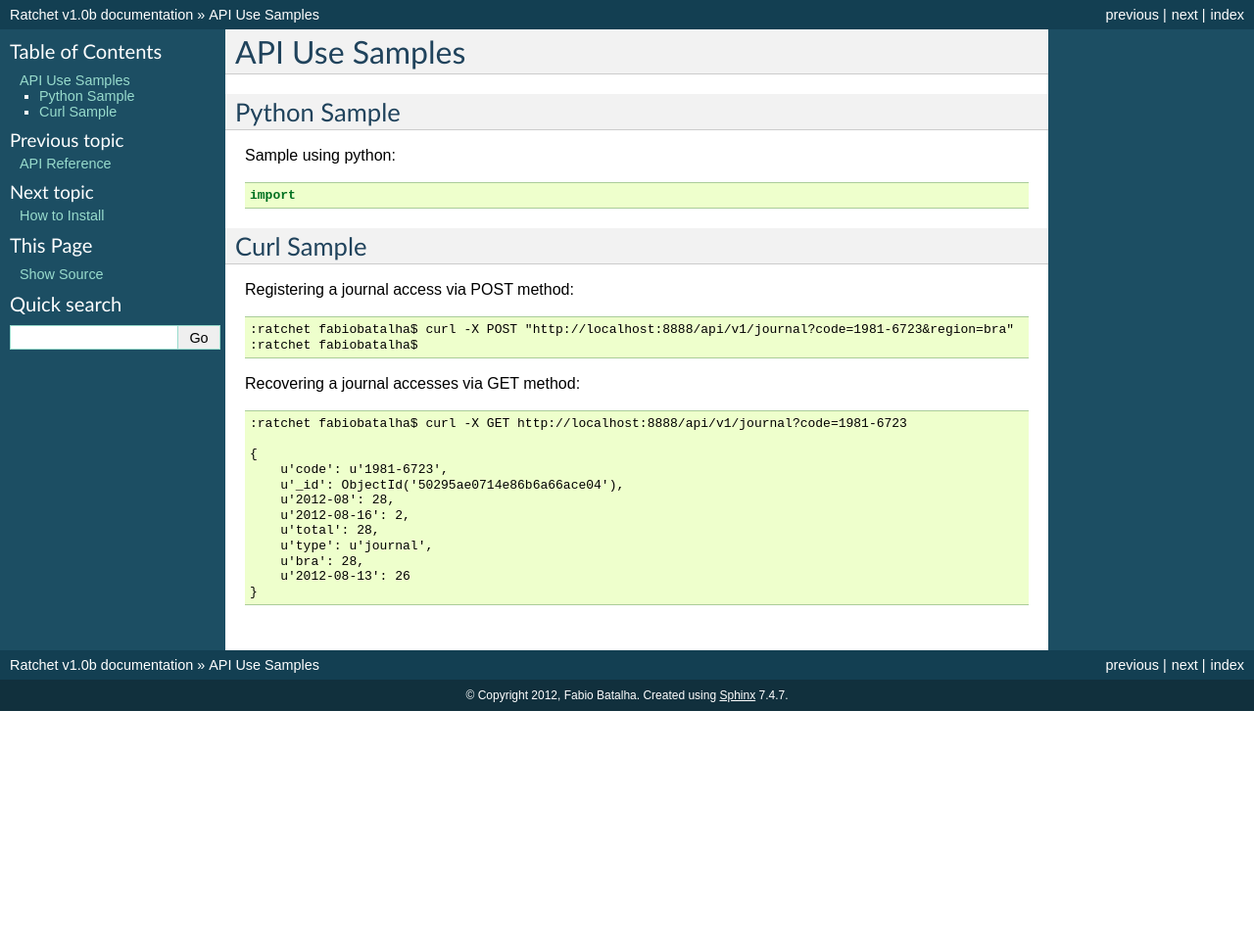
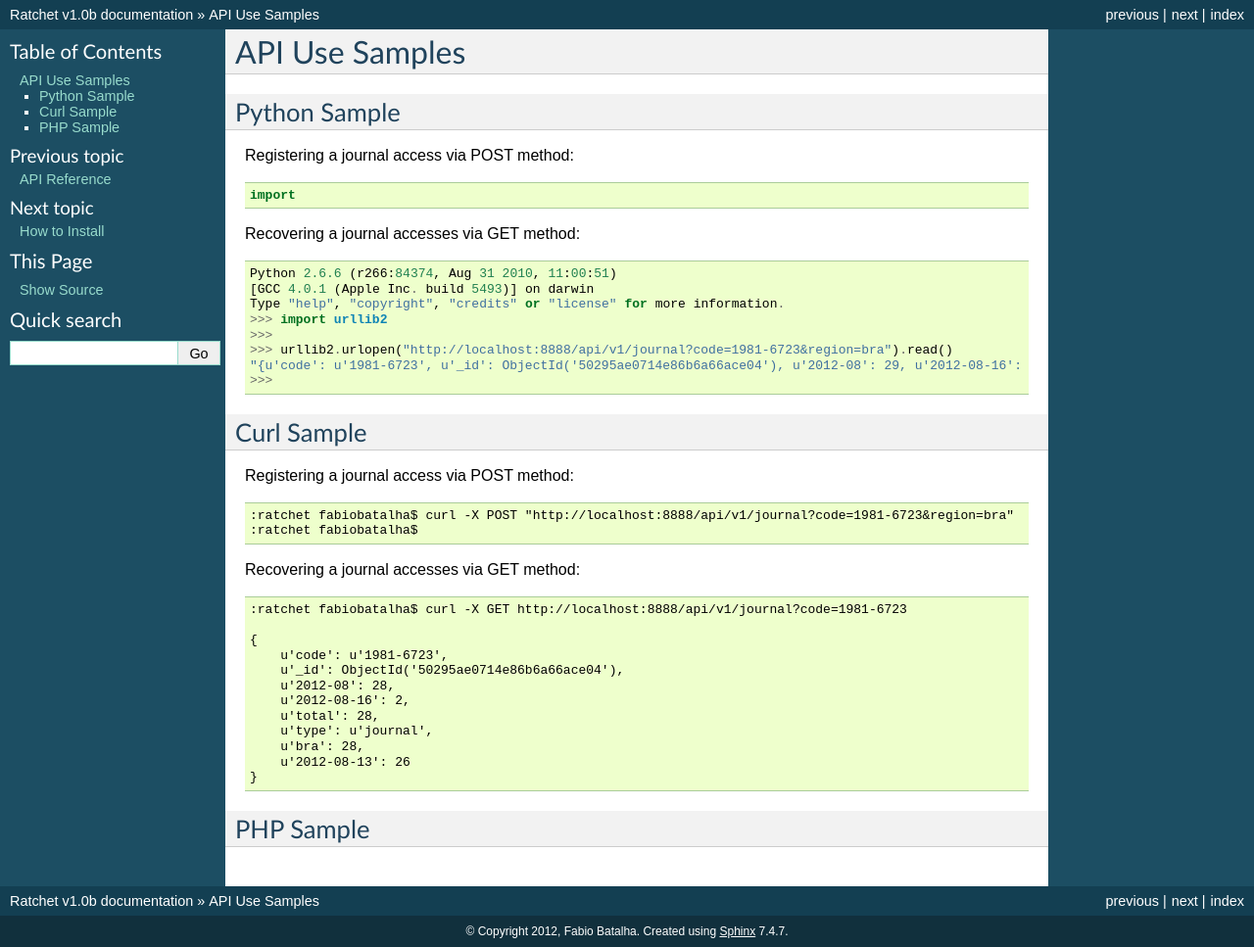
Before and after one commit to scieloorg/ratchet, a Sphinx documentation site: the page built from docs/api_samples.rst, in a window 1280 px wide. Shown: the whole page at 98% size. Built offline with Sphinx 7.4.7, drawn with Linux system fonts in a browser that asks for light colours; pages that are not in the unit, such as notebooks, are missing from menus; before the commit the page ends 900 px from its top, so only the background shows below that.

Commit message:
Docs para python

```diff
--- a/docs/api_samples.rst
+++ b/docs/api_samples.rst
@@ -5,10 +5,20 @@
 Python Sample
 =============
 
-Sample using python::
+Registering a journal access via POST method::
 
     import
 
+Recovering a journal accesses via GET method::
+
+    Python 2.6.6 (r266:84374, Aug 31 2010, 11:00:51)
+    [GCC 4.0.1 (Apple Inc. build 5493)] on darwin
+    Type "help", "copyright", "credits" or "license" for more information.
+    >>> import urllib2
+    >>>
+    >>> urllib2.urlopen("http://localhost:8888/api/v1/journal?code=1981-6723&region=bra").read()
+    "{u'code': u'1981-6723', u'_id': ObjectId('50295ae0714e86b6a66ace04'), u'2012-08': 29, u'2012-08-16': 3, u'total': 29, u'type': u'journal', u'bra': 29, u'2012-08-13': 26}"
+    >>>
 
 Curl Sample
 ===========
@@ -32,3 +42,6 @@
         u'bra': 28,
         u'2012-08-13': 26
     }
+
+PHP Sample
+==========
```
